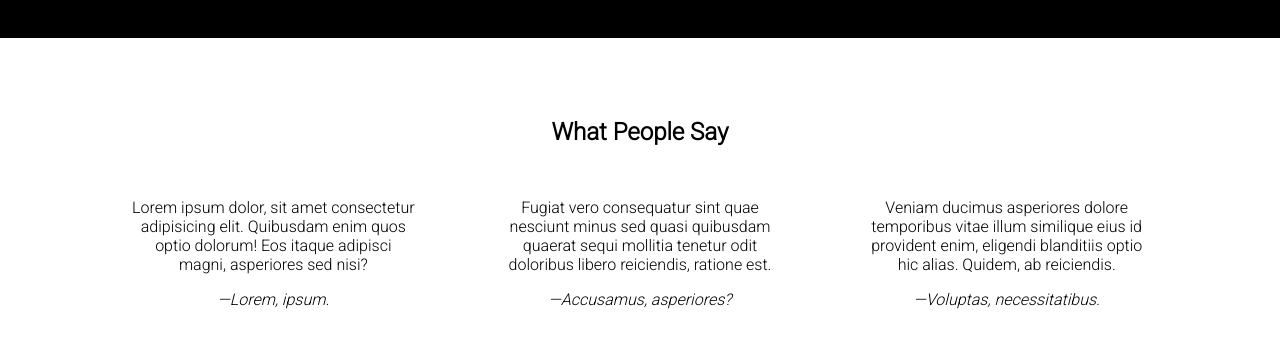
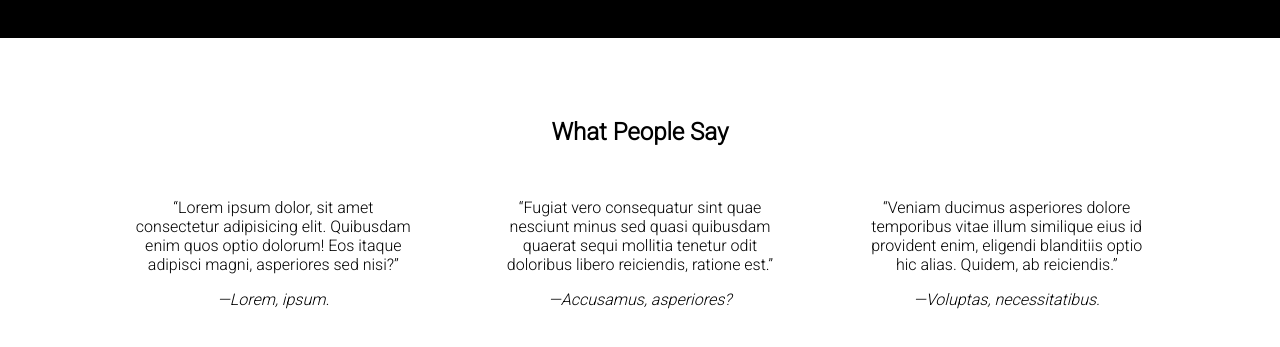
Before and after one commit to kevcomedia/product-landing-page, a website: page src/index.html in a window 1280 px wide. Shown: the part 785-1132 px from the top of the page. Drawn offline with Linux system fonts and the light colour scheme.

Commit message:
Add quote marks arouond quotes

```diff
--- a/src/stylesheets/main.css
+++ b/src/stylesheets/main.css
@@ -95,6 +95,8 @@
   text-align: center;
 }
 
+.testimonials__quote::before { content: open-quote; }
+.testimonials__quote::after { content: close-quote; }
 .testimonials__cite::before {
   content: "\2014 ";
 }
```
